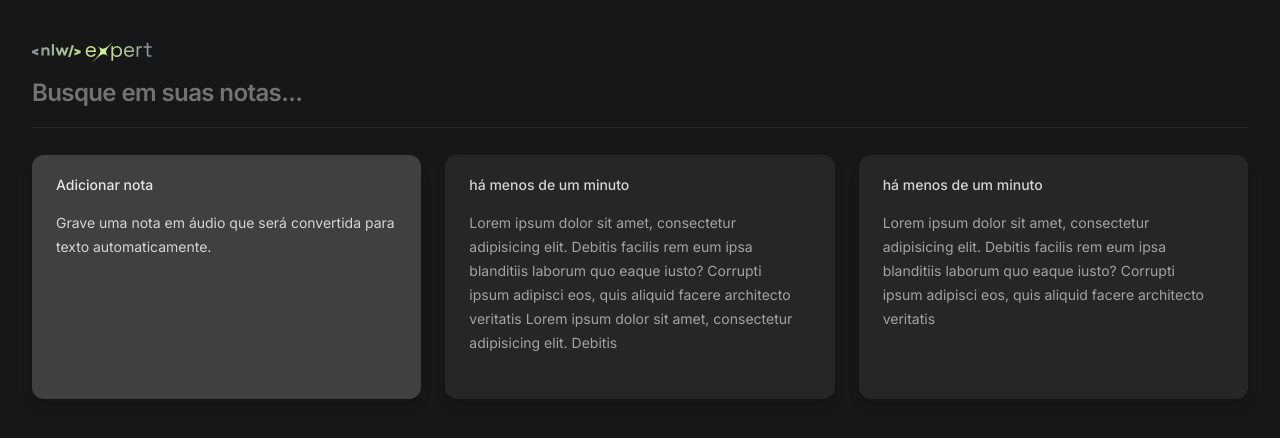
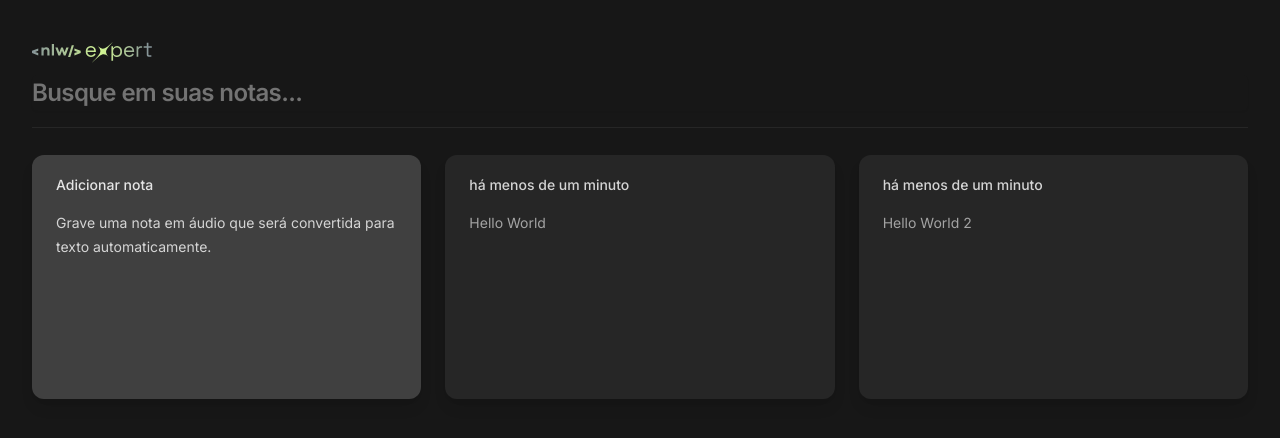
Before and after one commit to VitorAndrey/nlw-expert-react, a React (Vite) app: page / in a window 1280 px wide. Shown: the top 438 px of the page. Built offline with nearby package versions, Linux system fonts and the light colour scheme.

Commit message:
feat: add new cards

```diff
--- a/package.json
+++ b/package.json
@@ -21,12 +21,14 @@
     "react": "^18.2.0",
     "react-dom": "^18.2.0",
     "tailwind-merge": "^2.2.1",
-    "tailwindcss-animate": "^1.0.7"
+    "tailwindcss-animate": "^1.0.7",
+    "uuid": "^9.0.1"
   },
   "devDependencies": {
     "@types/node": "^20.11.16",
     "@types/react": "^18.2.43",
     "@types/react-dom": "^18.2.17",
+    "@types/uuid": "^9.0.8",
     "@vitejs/plugin-react-swc": "^3.5.0",
     "autoprefixer": "^10.4.17",
     "postcss": "^8.4.34",
--- a/src/app.tsx
+++ b/src/app.tsx
@@ -1,10 +1,33 @@
+import { useState } from "react";
 import { Logo } from "./components/logo";
 import { NewNoteCard } from "./components/new-note-card";
 import { NoteCard } from "./components/note-card";
 import { Input } from "./components/ui/input";
 import { Separator } from "./components/ui/separator";
+import { v4 as uuidv4 } from "uuid";
+
+export type NoteType = {
+  id: string;
+  timeStamp: Date;
+  content: string;
+};
 
 export function App() {
+  const [notes, setNotes] = useState<NoteType[]>([
+    { id: uuidv4(), timeStamp: new Date(), content: "Hello World" },
+    { id: uuidv4(), timeStamp: new Date(), content: "Hello World 2" },
+  ]);
+
+  function handleAddNote(content: string) {
+    const newNote = {
+      id: uuidv4(),
+      content,
+      timeStamp: new Date(),
+    } satisfies NoteType;
+
+    setNotes((prev) => [newNote, ...prev]);
+  }
+
   return (
     <main className="mx-auto max-w-7xl w-[95%] my-10">
       <header className="space-y-3">
@@ -26,22 +49,12 @@ export function App() {
           title="Adicionar nota"
           content=" Grave uma nota em áudio que será convertida para texto
             automaticamente."
+          handleAddNote={handleAddNote}
         />
 
-        <NoteCard
-          timeStamp={new Date()}
-          content="Lorem ipsum dolor sit amet, consectetur adipisicing elit. Debitis
-            facilis rem eum ipsa blanditiis laborum quo eaque iusto? Corrupti
-            ipsum adipisci eos, quis aliquid facere architecto veritatis Lorem ipsum
-            dolor sit amet, consectetur adipisicing elit. Debitis"
-        />
-
-        <NoteCard
-          timeStamp={new Date()}
-          content="Lorem ipsum dolor sit amet, consectetur adipisicing elit. Debitis
-          facilis rem eum ipsa blanditiis laborum quo eaque iusto? Corrupti
-          ipsum adipisci eos, quis aliquid facere architecto veritatis"
-        />
+        {notes.map((note) => (
+          <NoteCard key={note.id} note={note} />
+        ))}
       </section>
     </main>
   );
--- a/src/components/new-note-card.tsx
+++ b/src/components/new-note-card.tsx
@@ -13,9 +13,14 @@ import { ptBR } from "date-fns/locale";
 type NewNoteCardProps = {
   title: string;
   content: string;
+  handleAddNote: (content: string) => void;
 };
 
-export function NewNoteCard({ title, content }: NewNoteCardProps) {
+export function NewNoteCard({
+  title,
+  content,
+  handleAddNote,
+}: NewNoteCardProps) {
   const [shouldShowOnboarding, setShouldShowOnboarding] =
     useState<boolean>(false);
   const [textAreaValue, setTextAreaValue] = useState<string>("");
@@ -33,8 +38,12 @@ export function NewNoteCard({ title, content }: NewNoteCardProps) {
 
   function handleSaveNote(e: FormEvent) {
     e.preventDefault();
+    handleAddNote(textAreaValue);
     setTextAreaValue("");
+    showSuccessToast();
+  }
 
+  function showSuccessToast() {
     const capitalizeFirstLetter = (str: string) => {
       return str.charAt(0).toUpperCase() + str.slice(1);
     };
--- a/src/components/note-card.tsx
+++ b/src/components/note-card.tsx
@@ -6,13 +6,15 @@ import { ptBR } from "date-fns/locale";
 import { buttonVariants } from "./ui/button";
 import { cn } from "@/lib/utils";
 import { TrashIcon } from "@radix-ui/react-icons";
+import { NoteType } from "@/app";
 
 type NoteCardProps = {
-  timeStamp: Date;
-  content: string;
+  note: NoteType;
 };
 
-export function NoteCard({ timeStamp, content }: NoteCardProps) {
+export function NoteCard({ note }: NoteCardProps) {
+  const { content, timeStamp } = note;
+
   return (
     <Dialog>
       <DialogTrigger className="group text-left outline-none rounded-xl transition-all duration-300">
```
Also changed, not shown: 1 other file (tests, documents, lock files or other folders).
